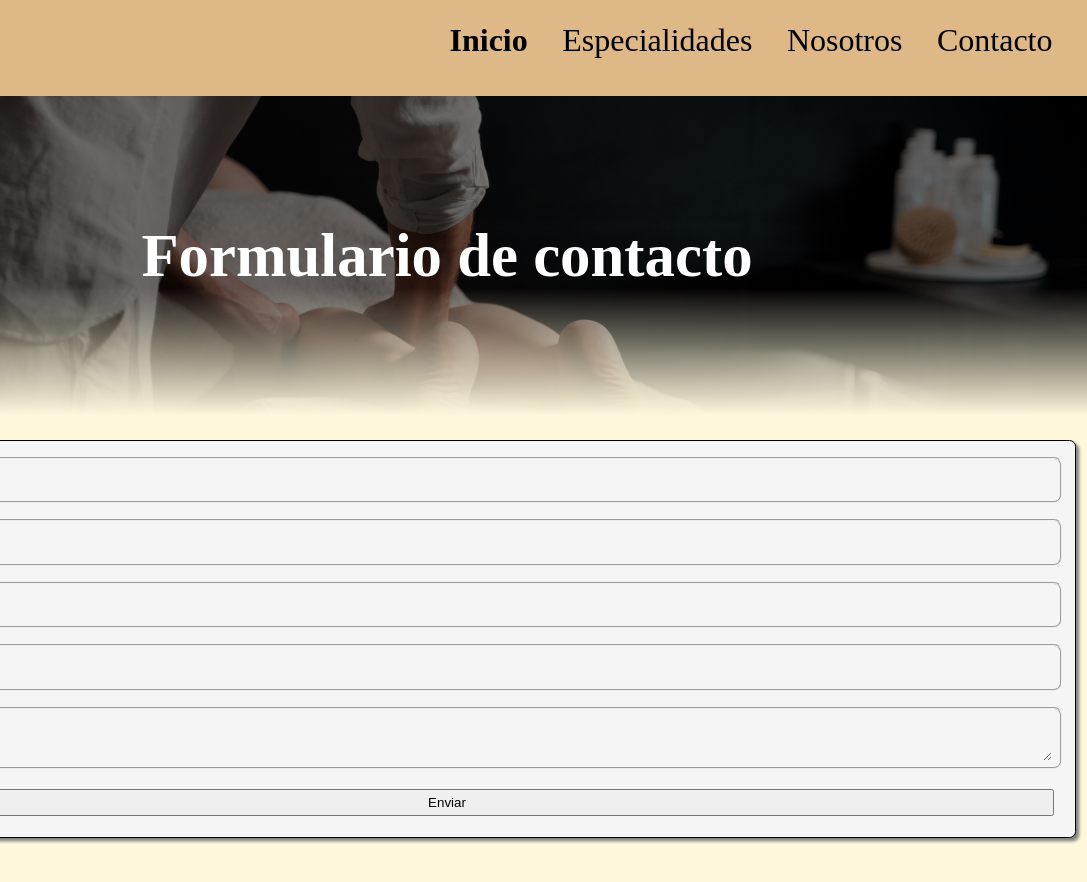
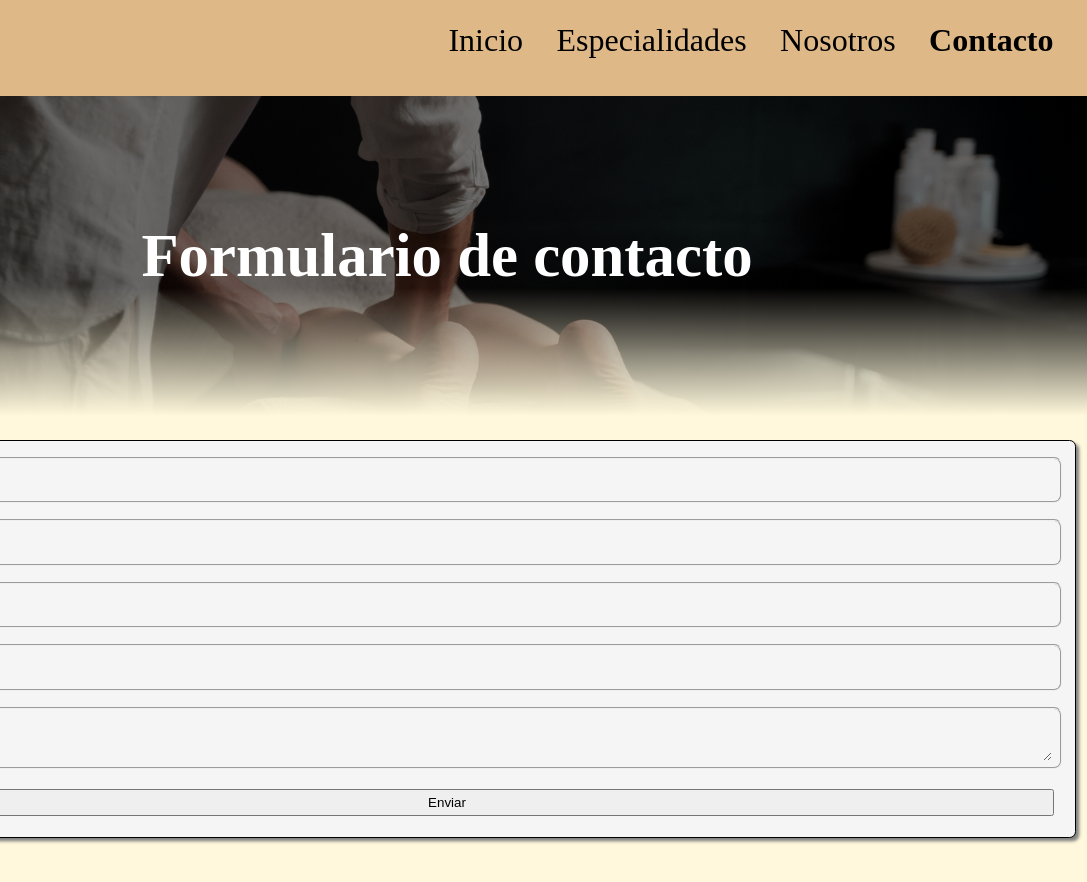
Before and after one commit to NicoSL96/CaC_Grupo10_TPO_DesarrolloWeb, a plain HTML site: page contacto.html in a window 1280 px wide. Shown: the top 882 px of the page, 193-1280 px from the left. Drawn offline with Linux system fonts and the light colour scheme.

Commit message:
arreglo de bugs menores en el nav

```diff
--- a/contacto.html
+++ b/contacto.html
@@ -28,10 +28,10 @@
 
                 <nav>
                     <ul>
-                        <li><a class="active-page" href="index.html">Inicio</a></li>
+                        <li><a href="index.html">Inicio</a></li>
                         <li><a href="especialidades.html">Especialidades</a></li>
                         <li><a href="nosotros.html">Nosotros</a></li>
-                        <li><a href="contacto.html">Contacto</a></li>
+                        <li><a class="active-page" href="contacto.html">Contacto</a></li>
                     </ul>
                 </nav>
             </header>
```
Also changed, not shown: especialidades.html (+2 -2 lines), nosotros.html (+2 -2 lines).
